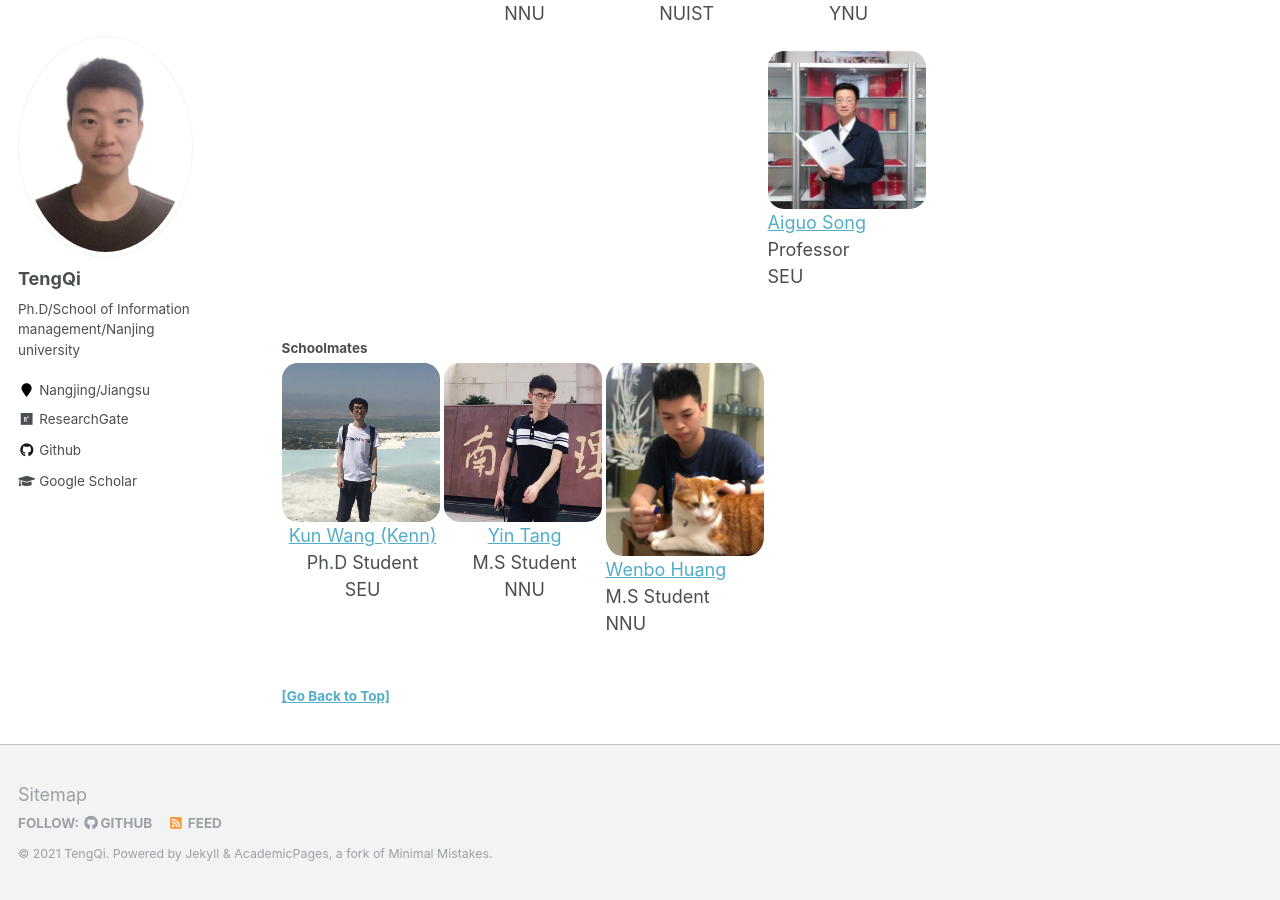
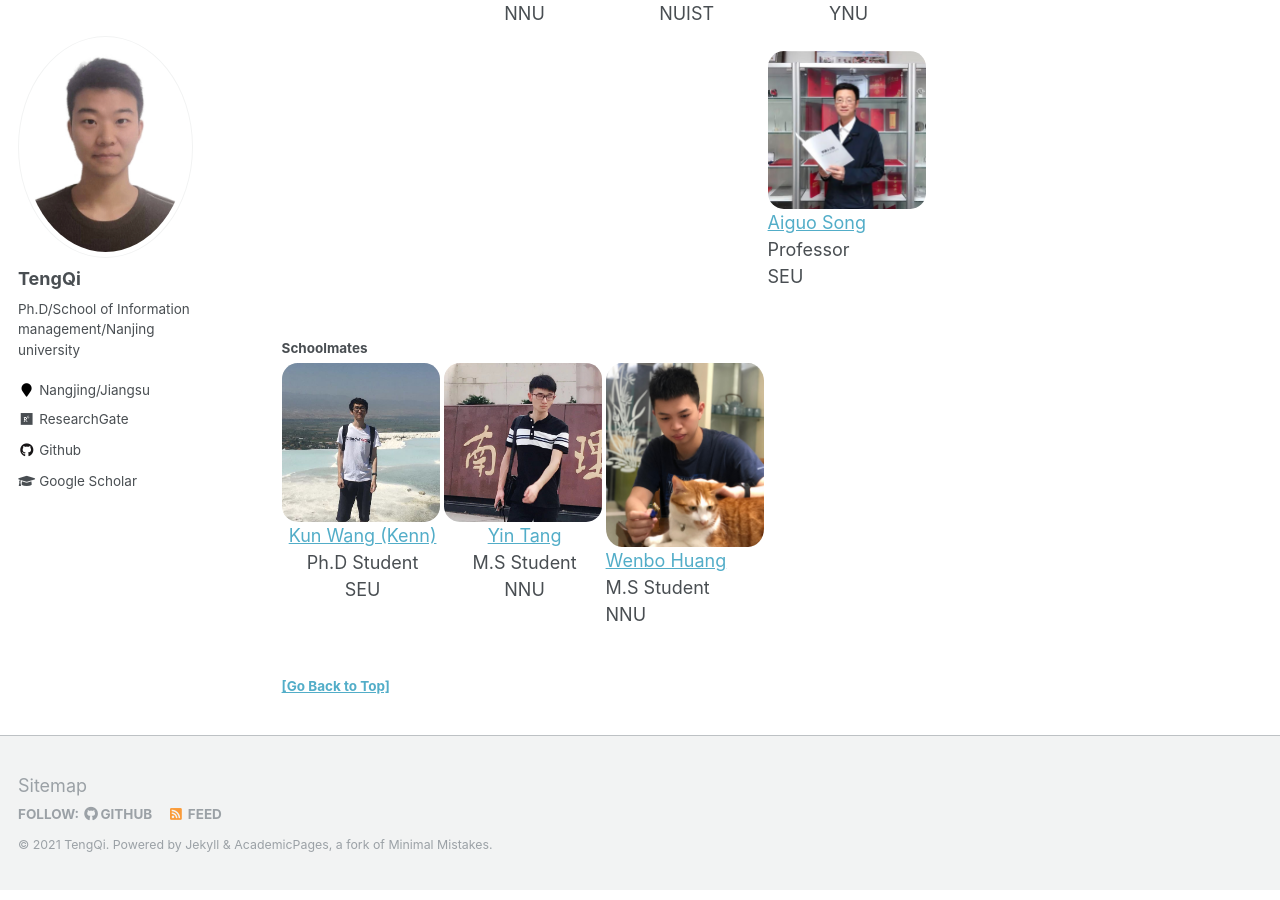
Before and after one commit to tengqi159/tengqi.github.io, a Jekyll site: the page built from _pages/about.md, in a window 1280 px wide and 900 px high, scrolled down 1241 px. Built offline with Jekyll 4.4.1, drawn with Linux system fonts in a browser that asks for light colours.

Commit message:
Update about.md

```diff
--- a/_pages/about.md
+++ b/_pages/about.md
@@ -81,7 +81,7 @@
 </div>
 
 <div style="width: 14%; float: left; min-width: 9em;">
-<img loading="lazy" width="98%" height="98%" style="border-radius: 10%;" src="../images/adminR.jpg"/>
+<img loading="lazy" width="98%" height="98%" style="border-radius: 10%;" src="../images/huangwenbo.jpg"/>
 <p style="text-align: left;"> <a href="https://wenbohuang1002.github.io/">Wenbo Huang</a><br />M.S Student<br />NNU</p>
 </div>
 
```
